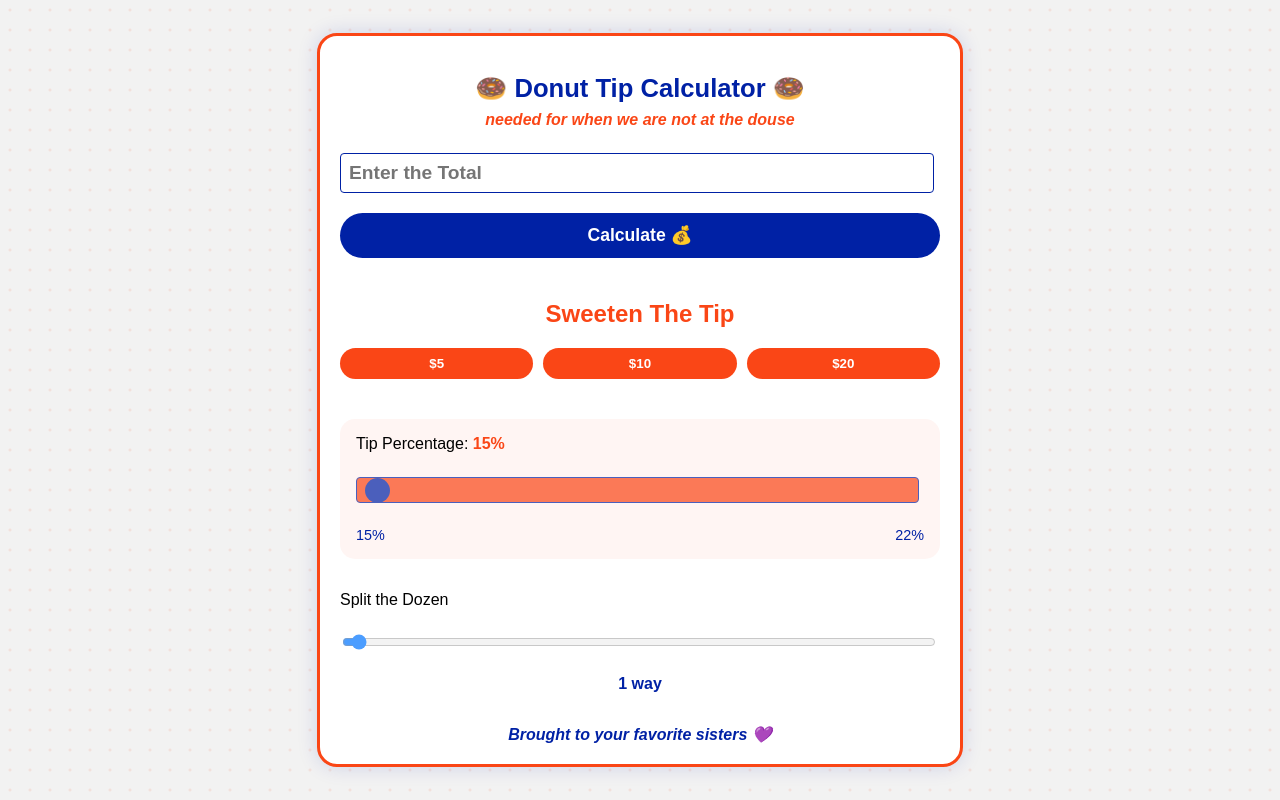
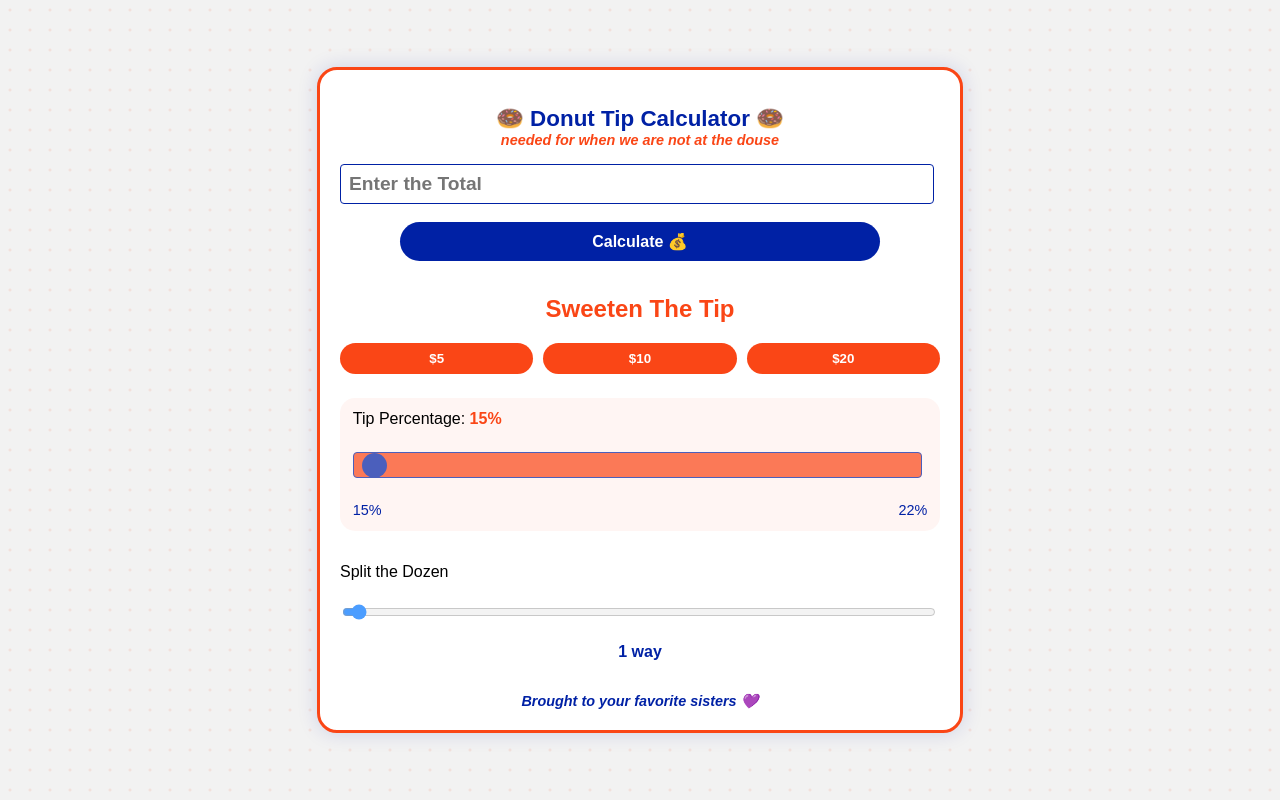
Before and after one commit to codemarc/gptapps, a plain HTML site: page apps/donuts/index.html in a window 1280 px wide. Drawn offline with Linux system fonts and the light colour scheme.

Commit message:
1st vert opt

```diff
--- a/apps/donuts/styles.css
+++ b/apps/donuts/styles.css
@@ -12,39 +12,40 @@ body {
 
 .container {
     background-color: white;
-    padding: 2rem;
+    padding: 1.5rem;
     border-radius: 20px;
     box-shadow: 0 0 20px rgba(0, 33, 165, 0.15);
     position: relative;
     border: 3px solid #FA4616;
+    max-width: 400px;
 }
 
 h1 {
     text-align: center;
     color: #0021A5;
-    margin-bottom: 1.5rem;
-    font-size: 1.6rem;
+    margin-bottom: 0.5rem;
+    font-size: 1.4rem;
 }
 
 h1 + h2 {
-    font-size: 1rem;
+    font-size: 0.9rem;
     font-style: italic;
     color: #FA4616;
-    margin-top: -1rem;
-    margin-bottom: 1.5rem;
+    margin-top: -0.5rem;
+    margin-bottom: 1rem;
 }
 
 h2 {
     text-align: center;
     color: #FA4616;
-    margin-top: 1.5rem;
+    margin-top: 1rem;
 }
 
 .input-group {
-    margin-bottom: 2rem;
+    margin-bottom: 1.5rem;
     display: flex;
     flex-direction: column;
-    gap: 10px;
+    gap: 8px;
 }
 
 .tip-options {
@@ -146,10 +147,11 @@ button:hover {
 
 .branding {
     text-align: center;
-    margin-top: 2rem;
+    margin-top: 1.5rem;
     color: #0021A5;
     font-style: italic;
     font-weight: bold;
+    font-size: 0.9rem;
 }
 
 .responsive-slider {
@@ -173,8 +175,8 @@ button:hover {
 }
 
 .percentage-tip-container {
-    margin: 2rem 0;
-    padding: 1rem;
+    margin: 1rem 0;
+    padding: 0.8rem;
     background-color: rgba(250, 70, 22, 0.05);
     border-radius: 15px;
 }
@@ -233,7 +235,7 @@ button:hover {
 }
 
 .fixed-tips {
-    margin-bottom: 1rem;
+    margin-bottom: 0.8rem;
     display: flex;
     justify-content: space-between;
     gap: 10px;
@@ -251,10 +253,11 @@ button:hover {
 
 .calc-button {
     background-color: #0021A5;
-    width: 100%;
-    padding: 12px;
-    font-size: 1.1em;
-    margin: 10px 0;
+    width: 80%;
+    padding: 10px;
+    font-size: 1rem;
+    margin: 10px auto;
+    display: block;
 }
 
 .calc-button:hover {
@@ -273,4 +276,8 @@ button:hover {
         max-width: none !important;
         flex: 1 !important;
     }
+    .calc-button {
+        width: 90%;
+        font-size: 0.9rem;
+    }
 }
```
